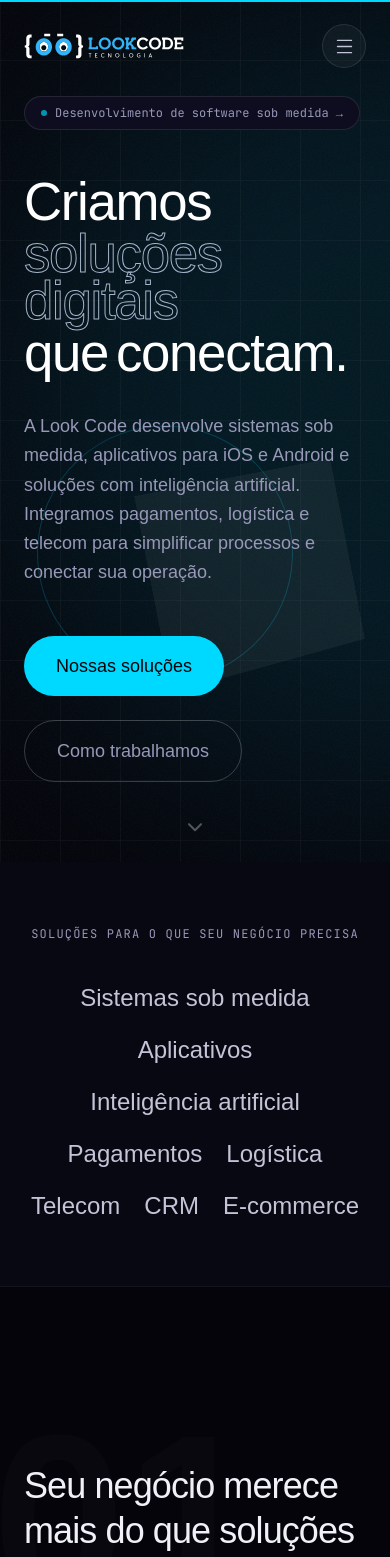
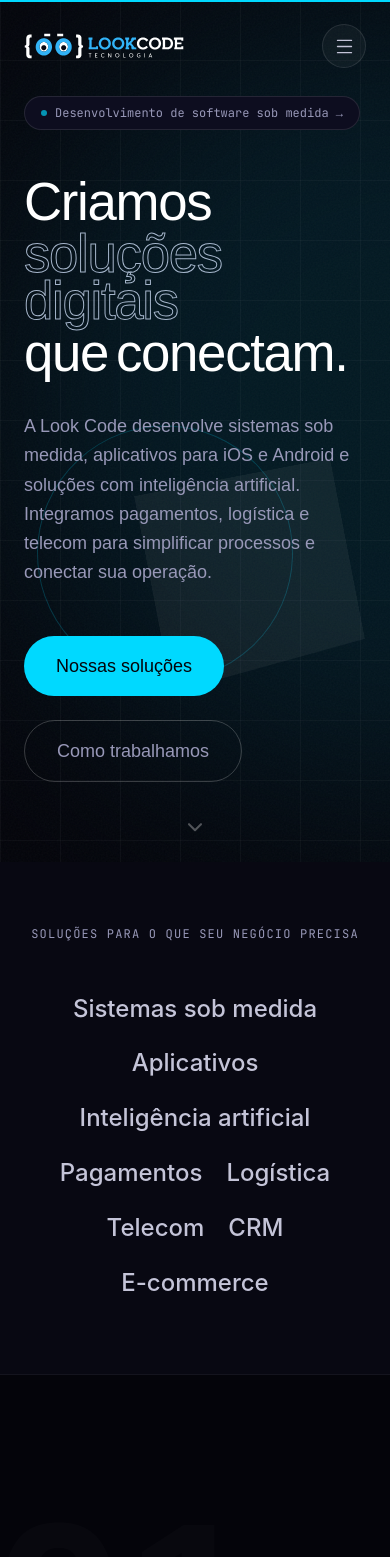
Before and after one commit to LookCode-Tecnologia/lp-lookcode, a React (Vite) app: page / in a window 390 px wide. Shown: the top 1557 px of the page. Built offline with nearby package versions, Linux system fonts and the light colour scheme; a web font is replaced by a local one.

Commit message:
fix(mobile): garante pintura imediata dos nomes das solucoes

```diff
--- a/src/components/sections/LogoCloud.jsx
+++ b/src/components/sections/LogoCloud.jsx
@@ -14,15 +14,15 @@ export default function LogoCloud() {
   const mapped2 = reversedSolutions.map(c => <SolutionText key={c} name={c} />)
 
   return (
-    <section className="bg-surface-900 py-16 md:py-24 md:pb-32 border-b border-foreground/5 relative md:isolate md:overflow-hidden group" aria-label="Soluções para o seu negócio">
+    <section id="solutions-band" className="bg-surface-900 py-16 md:py-24 md:pb-32 border-b border-foreground/5 relative isolate md:overflow-hidden group" aria-label="Soluções para o seu negócio">
       <div className="max-w-7xl mx-auto px-6 mb-10 md:mb-16 relative z-10">
         <p className="text-center font-mono text-xs text-copy-900 uppercase tracking-widest">
           Soluções para o que seu negócio precisa
         </p>
       </div>
 
-      <ul className="md:hidden px-6 flex flex-wrap justify-center gap-x-6 gap-y-5">
-        {solutions.map(name => <li key={name} className="font-display text-2xl font-medium text-copy-700 text-center">{name}</li>)}
+      <ul className="solutions-mobile">
+        {solutions.map(name => <li key={name} className="solutions-mobile-item">{name}</li>)}
       </ul>
       <div className="solutions-marquees hidden md:flex flex-col gap-12">
         <MarqueeText items={mapped1} direction="forward" />
--- a/src/index.css
+++ b/src/index.css
@@ -98,3 +98,21 @@ html:not(.is-hydrated) #root [style*="opacity:0"] {
  .mobile-menu-link { min-height: 44px; padding-block: 8px; }
  .mobile-menu-footer { padding-top: 16px; }
 }
+
+/* Plain, immediately painted mobile content: no observer, webfont, flex or motion layer. */
+.solutions-mobile { display: block; margin: 0; padding: 0 24px; list-style: none; text-align: center; }
+.solutions-mobile-item { display: inline-block; margin: 10px 12px; color: #C4C4D8; font: 500 24px/1.45 -apple-system, BlinkMacSystemFont, "Segoe UI", sans-serif; }
+@media (max-width: 767px) {
+ #solutions-band, #solutions-band .solutions-mobile, #solutions-band .solutions-mobile-item {
+  opacity: 1 !important;
+  visibility: visible !important;
+  content-visibility: visible !important;
+  animation: none !important;
+  transition: none !important;
+  transform: none !important;
+  will-change: auto !important;
+ }
+ #solutions-band { z-index: 1; }
+ #solutions-band .solutions-marquees { display: none !important; }
+}
+@media (min-width: 768px) { .solutions-mobile { display: none; } }
```
Also changed, not shown: 6 other files (tests, documents, lock files or other folders).
